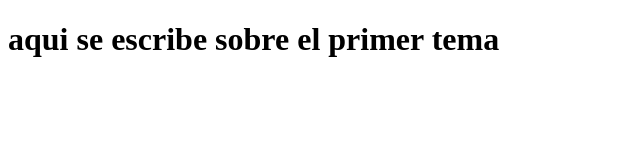
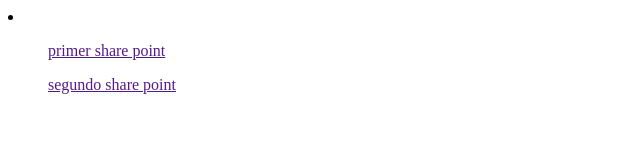
Before and after one commit to magodelazaza/RADIOMENDOZA, a plain HTML site: page webs locales/pagina 1.html in a window 1280 px wide. Shown: the whole page, without its empty margins (0-640 px from the left). Drawn offline with Linux system fonts and the light colour scheme.

Commit message:
Update pagina 1.html

```diff
--- a/webs locales/pagina 1.html
+++ b/webs locales/pagina 1.html
@@ -1,10 +1,16 @@
 <!DOCTYPE html>
 <html>
 <head>
-    <title>Página 1</title>
+    <title>Share point</title>
 </head>
 <body>
-    <h1>aqui se escribe sobre el primer tema</h1>
+    <li>
+        <ul><a href="">primer share point<a/></ul>
+        <ul> <a href="">segundo share point<a/></ul>
+
+    </li>
+
+
 </body>
 
 
```
